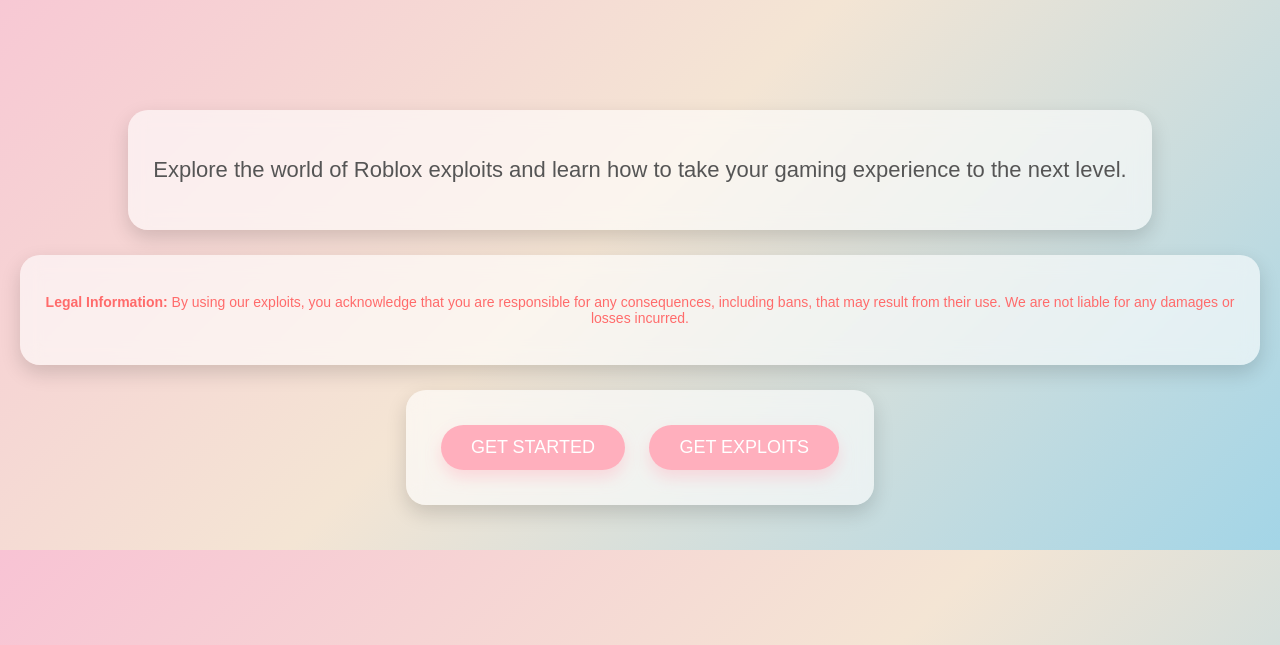
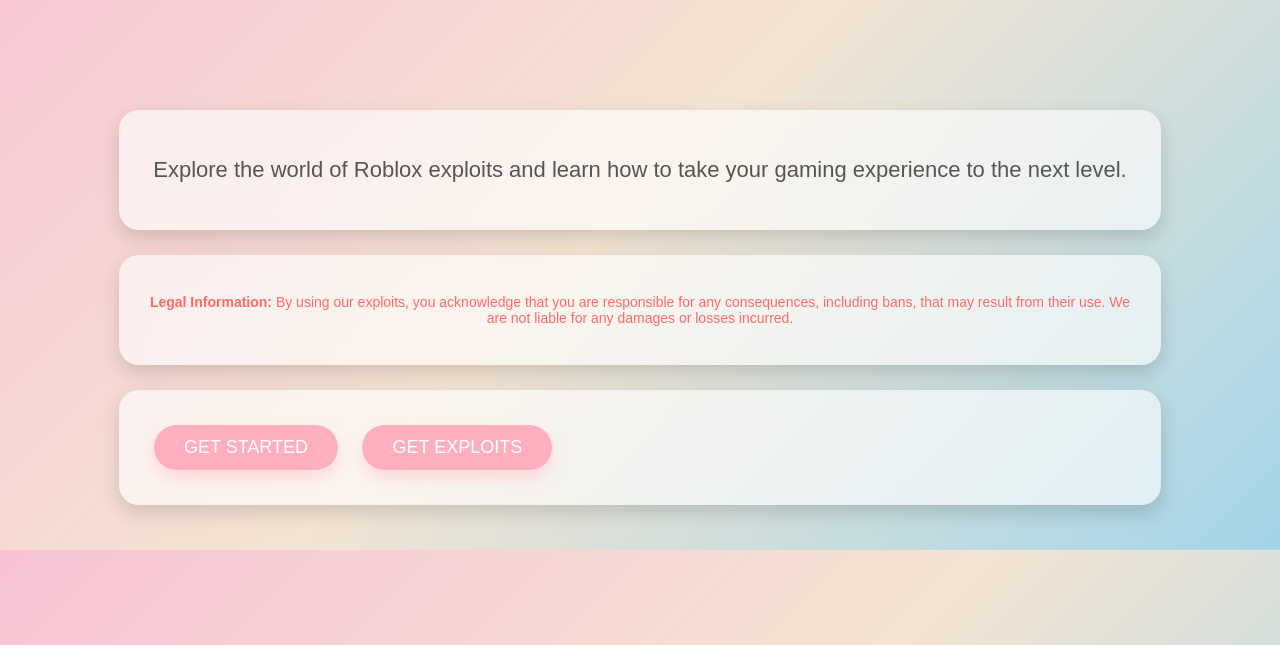
Before and after one commit to prakit1234/UTPaLIIIIII, a plain HTML site: page docs/index.html in a window 1280 px wide. Shown: the part 155-800 px from the top of the page. Drawn offline with Linux system fonts and the light colour scheme.

Commit message:
Update style.css

```diff
--- a/docs/style.css
+++ b/docs/style.css
@@ -5,7 +5,8 @@ body {
     font-family: 'Montserrat', sans-serif; /* Elegant and modern font */
     background: linear-gradient(135deg, #f8c3d4, #f4e5d4, #a3d5e7); /* Soft pastel gradient */
     color: #333333; /* Dark gray text for contrast */
-    /* Remove overflow: hidden to allow scrolling */
+    height: 100%; /* Ensure body takes full height */
+    overflow: auto; /* Allow scrolling */
 }
 
 /* Header */
@@ -37,6 +38,7 @@ section {
     backdrop-filter: blur(10px);
     box-shadow: 0 8px 20px rgba(0, 0, 0, 0.15); /* Softer shadow */
     margin-bottom: 25px;
+    width: 80%; /* Make sections take up 80% width */
 }
 
 #description {
```
